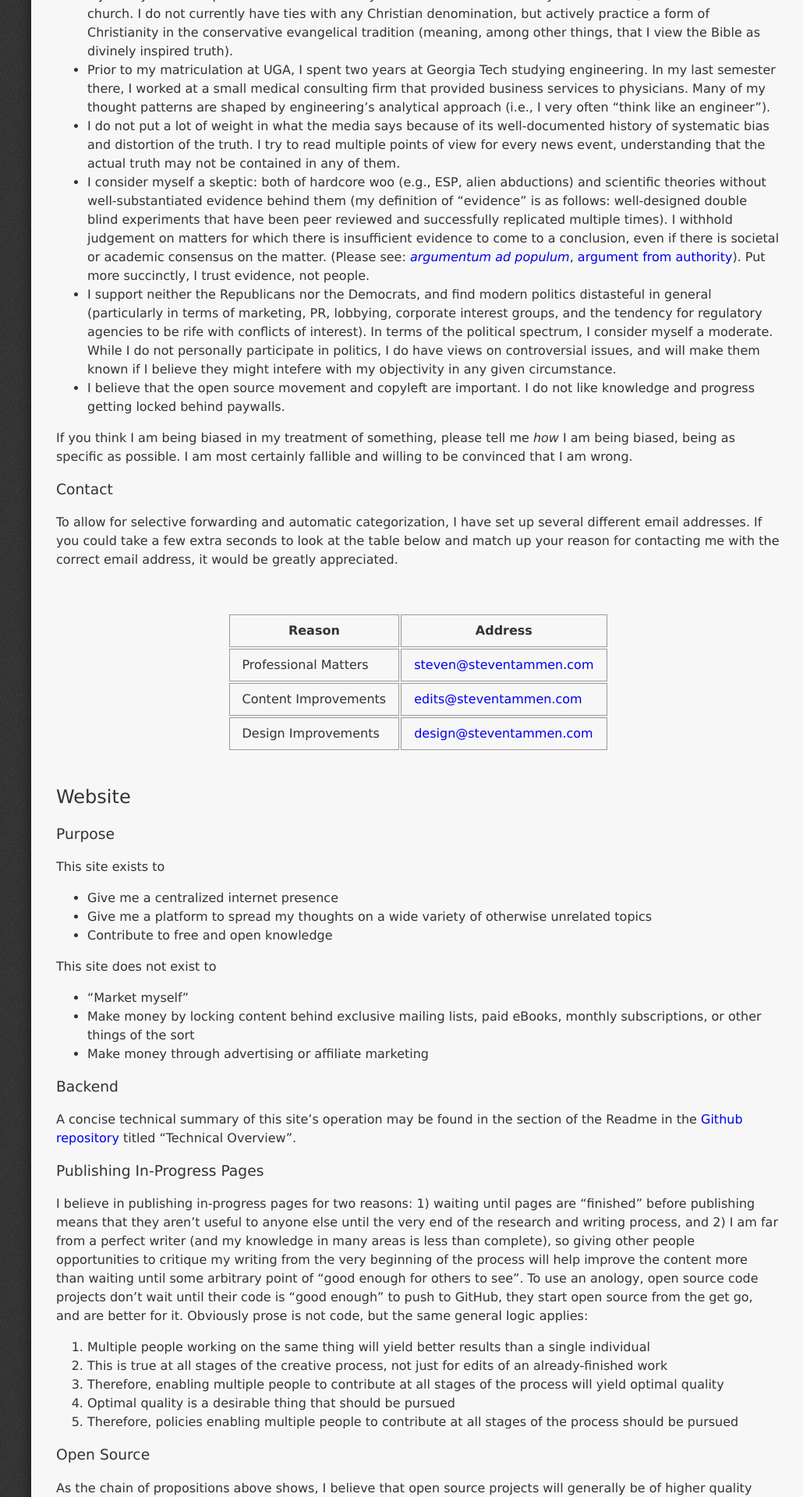
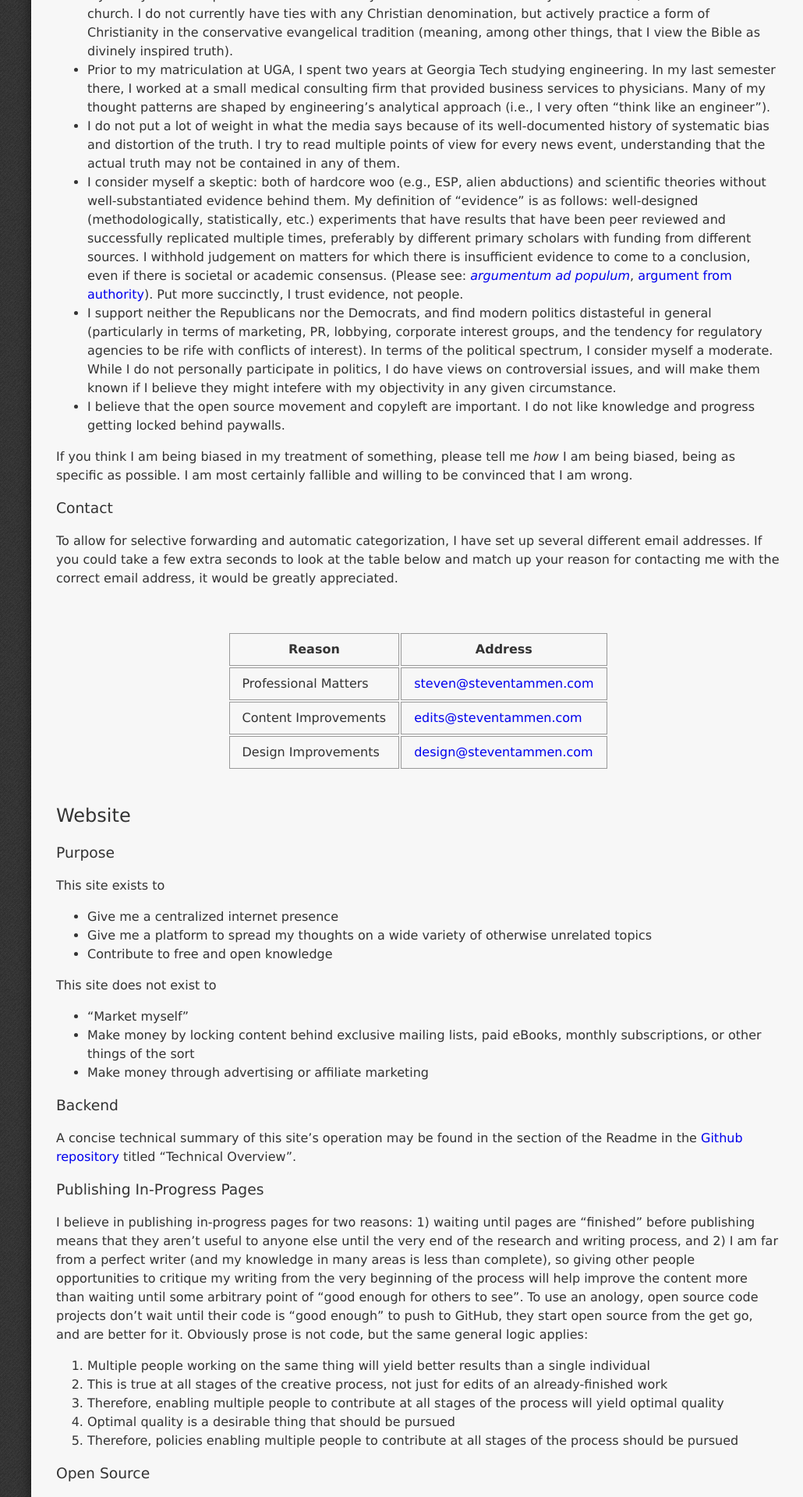
Before and after one commit to StevenTammen/StevenTammen.github.io, a Jekyll site: the page built from pages/about.md, in a window 1280 px wide. Shown: the part 790-2710 px from the top of the page at 78% size, without its empty margins (248-1278 px from the left). Built offline with Jekyll 4.4.1, drawn with Linux system fonts in a browser that asks for light colours.

Commit message:
Update about.md

```diff
--- a/pages/about.md
+++ b/pages/about.md
@@ -28,7 +28,7 @@ In this spirit, here is some relevant information about me:
 - My family attended protestant churches in my time at home: first a Presbyterian church, then a Methodist church. I do not currently have ties with any Christian denomination, but actively practice a form of Christianity in the conservative evangelical tradition (meaning, among other things, that I view the Bible as divinely inspired truth).
 - Prior to my matriculation at UGA, I spent two years at Georgia Tech studying engineering. In my last semester there, I worked at a small medical consulting firm that provided business services to physicians. Many of my thought patterns are shaped by engineering's analytical approach (i.e., I very often "think like an engineer").
 - I do not put a lot of weight in what the media says because of its well-documented history of systematic bias and distortion of the truth. I try to read multiple points of view for every news event, understanding that the actual truth may not be contained in any of them.
-- I consider myself a skeptic: both of hardcore woo (e.g., ESP, alien abductions) and scientific theories without well-substantiated evidence behind them (my definition of "evidence" is as follows: well-designed double blind experiments that have been peer reviewed and successfully replicated multiple times). I withhold judgement on matters for which there is insufficient evidence to come to a conclusion, even if there is societal or academic consensus on the matter. (Please see: [*argumentum ad populum*](https://en.wikipedia.org/wiki/Argumentum_ad_populum), [argument from authority](https://en.wikipedia.org/wiki/Argument_from_authority)). Put more succinctly, I trust evidence, not people.
+- I consider myself a skeptic: both of hardcore woo (e.g., ESP, alien abductions) and scientific theories without well-substantiated evidence behind them. My definition of "evidence" is as follows: well-designed (methodologically, statistically, etc.) experiments that have results that have been peer reviewed and successfully replicated multiple times, preferably by different primary scholars with funding from different sources. I withhold judgement on matters for which there is insufficient evidence to come to a conclusion, even if there is societal or academic consensus. (Please see: [*argumentum ad populum*](https://en.wikipedia.org/wiki/Argumentum_ad_populum), [argument from authority](https://en.wikipedia.org/wiki/Argument_from_authority)). Put more succinctly, I trust evidence, not people.
 - I support neither the Republicans nor the Democrats, and find modern politics distasteful in general (particularly in terms of marketing, PR, lobbying, corporate interest groups, and the tendency for regulatory agencies to be rife with conflicts of interest). In terms of the political spectrum, I consider myself a moderate. While I do not personally participate in politics, I do have views on controversial issues, and will make them known if I believe they might intefere with my objectivity in any given circumstance.
 - I believe that the open source movement and copyleft are important. I do not like knowledge and progress getting locked behind paywalls.
 
```
